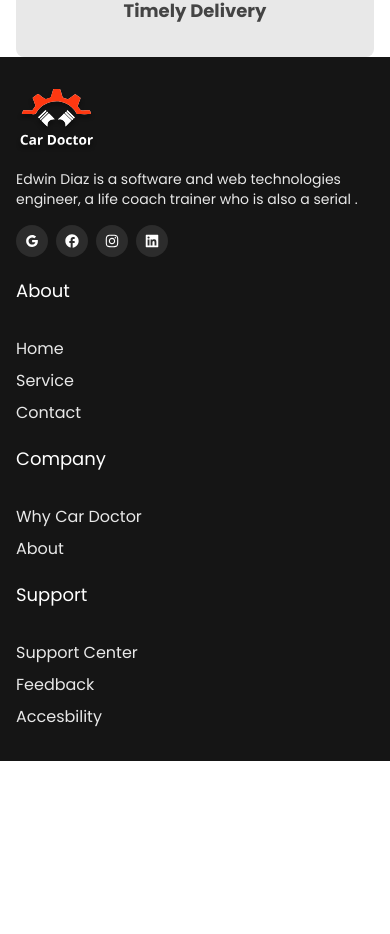
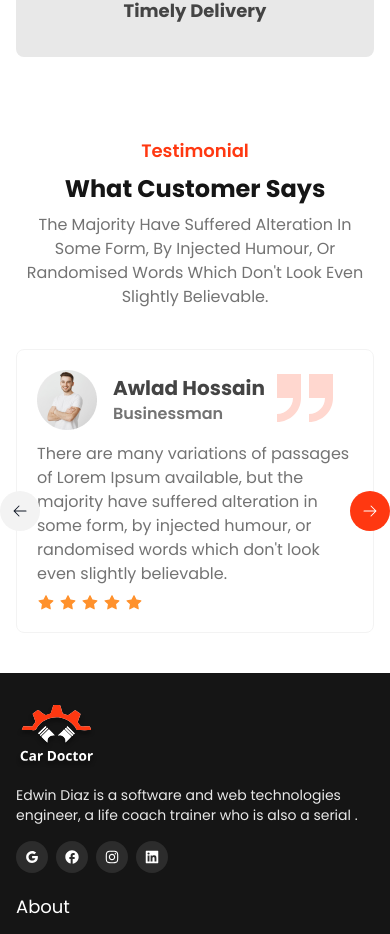
Before and after one commit to mahmudulmr19/car-doctor, a React (Vite) app in the folder client/: page / in a window 390 px wide. Shown: the part 9717-10651 px from the top of the page. Before the commit the page ends 10478 px from the top, so only its background shows below. Built offline with nearby package versions, Linux system fonts and the light colour scheme.

Commit message:
Testimonial section added

```diff
--- a/client/src/components/home/Banner.jsx
+++ b/client/src/components/home/Banner.jsx
@@ -10,7 +10,6 @@ const Banner = () => {
   const slider = React.useRef(null);
   const settings = {
     infinite: true,
-
     speed: 500,
     slidesToShow: 1,
     slidesToScroll: 1,
--- a/client/src/components/home/Features.jsx
+++ b/client/src/components/home/Features.jsx
@@ -1,6 +1,6 @@
 import React from "react";
 import { Container } from "../shared";
-import { features } from "@//constant";
+import { features } from "@/constant";
 
 const Features = () => {
   return (
--- a/client/src/components/home/Products.jsx
+++ b/client/src/components/home/Products.jsx
@@ -21,7 +21,7 @@ const Products = () => {
 
       <div className="mt-10 grid grid-cols-1 md:grid-cols-2 lg:grid-cols-3 gap-4">
         {popularProduct.map((item) => (
-          <ProductItem item={item} />
+          <ProductItem key={item.id} item={item} />
         ))}
       </div>
     </Container>
--- /dev/null
+++ b/client/src/components/home/Testimonial.jsx
@@ -0,0 +1,98 @@
+import React from "react";
+import { Container } from "../shared";
+import Slider from "react-slick";
+import "slick-carousel/slick/slick.css";
+import "slick-carousel/slick/slick-theme.css";
+import { reviews } from "@/constant";
+import { AiFillStar } from "react-icons/ai";
+import { HiArrowLeft, HiArrowRight } from "react-icons/hi2";
+import quote from "@/assets/icons/quote.svg";
+const Testimonial = () => {
+  const slider = React.useRef(null);
+  const settings = {
+    infinite: true,
+    speed: 500,
+    slidesToShow: 2,
+    slidesToScroll: 1,
+    responsive: [
+      {
+        breakpoint: 1023,
+        settings: {
+          slidesToShow: 1,
+          slidesToScroll: 1,
+        },
+      },
+    ],
+  };
+  return (
+    <Container className="mt-20 mb-10">
+      <div className="text-center space-y-2">
+        <h3 className="text-[#FF3811] text-lg font-semibold">Testimonial</h3>
+        <h2 className="text-2xl sm:text-3xl md:text-4xl font-bold text-[#151515]">
+          What Customer Says
+        </h2>
+        <p className="text-[#737373] max-w-screen-md w-full mx-auto capitalize">
+          the majority have suffered alteration in some form, by injected
+          humour, or randomised words which don't look even slightly believable.
+        </p>
+      </div>
+
+      <div className="mt-10 mb-10 relative">
+        <Slider ref={slider} {...settings} className="overflow-hidden">
+          {reviews.map((item, index) => (
+            <div
+              className="bg-white border relative border-[#F3F3F3] rounded-lg p-5 flex flex-col"
+              key={index}
+            >
+              {/* top */}
+              <div className="flex items-center gap-4">
+                <img src={item.image} alt={item.name} />
+                <div className="flex flex-col">
+                  <h2 className="font-bold text-[#444444] text-xl">
+                    {item.name}
+                  </h2>
+                  <h5 className="font-semibold text-[#737373]">
+                    {item.occupation}
+                  </h5>
+                </div>
+              </div>
+
+              {/* bottom */}
+              <div className="flex flex-col gap-2 mt-3">
+                <p className="text-[#737373]">{item.review}</p>
+                <div className="flex items-center gap-1 text-[#FF912C] text-lg font-bold">
+                  <AiFillStar />
+                  <AiFillStar />
+                  <AiFillStar />
+                  <AiFillStar />
+                  <AiFillStar />
+                </div>
+              </div>
+              <div className="absolute right-10 top-5">
+                <img src={quote} alt="quote icon" />
+              </div>
+            </div>
+          ))}
+        </Slider>
+        <div className="absolute w-full top-[50%]">
+          <div className="flex items-center justify-between text-white -mx-4">
+            <button
+              onClick={() => slider?.current?.slickPrev()}
+              className="w-10 h-10 flex items-center justify-center bg-[#F3F3F3] text-gray-900 rounded-full"
+            >
+              <HiArrowLeft />
+            </button>
+            <button
+              onClick={() => slider?.current?.slickNext()}
+              className="w-10 h-10 flex items-center justify-center bg-[#FF3811] rounded-full"
+            >
+              <HiArrowRight />
+            </button>
+          </div>
+        </div>
+      </div>
+    </Container>
+  );
+};
+
+export default Testimonial;
--- a/client/src/components/home/index.jsx
+++ b/client/src/components/home/index.jsx
@@ -5,3 +5,4 @@ export { default as Location } from "./Location";
 export { default as Products } from "./Products";
 export { default as Team } from "./Team";
 export { default as Features } from "./Features";
+export { default as Testimonial } from "./Testimonial";
--- a/client/src/constant/index.js
+++ b/client/src/constant/index.js
@@ -22,6 +22,7 @@ import support from "../assets/icons/person.svg";
 import Wrench from "../assets/icons/Wrench.svg";
 import check from "../assets/icons/check.svg";
 import delivery from "../assets/icons/delivery.svg";
+import person from "../assets/images/testimonial/person.png";
 export const headerMenu = [
   {
     id: "1",
@@ -368,3 +369,34 @@ export const features = [
     image: delivery,
   },
 ];
+
+export const reviews = [
+  {
+    name: "Awlad Hossain",
+    occupation: "Businessman",
+    review:
+      "There are many variations of passages of Lorem Ipsum available, but the majority have suffered alteration in some form, by injected humour, or randomised words which don't look even slightly believable. ",
+    image: person,
+  },
+  {
+    name: "Awlad Hossain",
+    occupation: "Businessman",
+    review:
+      "There are many variations of passages of Lorem Ipsum available, but the majority have suffered alteration in some form, by injected humour, or randomised words which don't look even slightly believable. ",
+    image: person,
+  },
+  {
+    name: "Awlad Hossain",
+    occupation: "Businessman",
+    review:
+      "There are many variations of passages of Lorem Ipsum available, but the majority have suffered alteration in some form, by injected humour, or randomised words which don't look even slightly believable. ",
+    image: person,
+  },
+  {
+    name: "Awlad Hossain",
+    occupation: "Businessman",
+    review:
+      "There are many variations of passages of Lorem Ipsum available, but the majority have suffered alteration in some form, by injected humour, or randomised words which don't look even slightly believable. ",
+    image: person,
+  },
+];
--- a/client/src/globals.css
+++ b/client/src/globals.css
@@ -8,3 +8,8 @@ html,
 body {
   font-family: "Poppins", sans-serif;
 }
+
+.slick-slide > div {
+  @apply lg:mx-1.5;
+  cursor: pointer;
+}
--- a/client/src/pages/home/Home.jsx
+++ b/client/src/pages/home/Home.jsx
@@ -1,5 +1,5 @@
 // prettier-ignore
-import { AboutUs, Banner, Features, Location, Products, Service, Team } from "@//components/home";
+import { AboutUs, Banner, Features, Location, Products, Service, Team, Testimonial } from "@/components/home";
 import React from "react";
 
 const Home = () => {
@@ -12,6 +12,7 @@ const Home = () => {
       <Products />
       <Team />
       <Features />
+      <Testimonial />
     </div>
   );
 };
```
Also changed, not shown: client/src/assets/icons/quote.svg (added), client/src/assets/images/testimonial/person.png (added).
